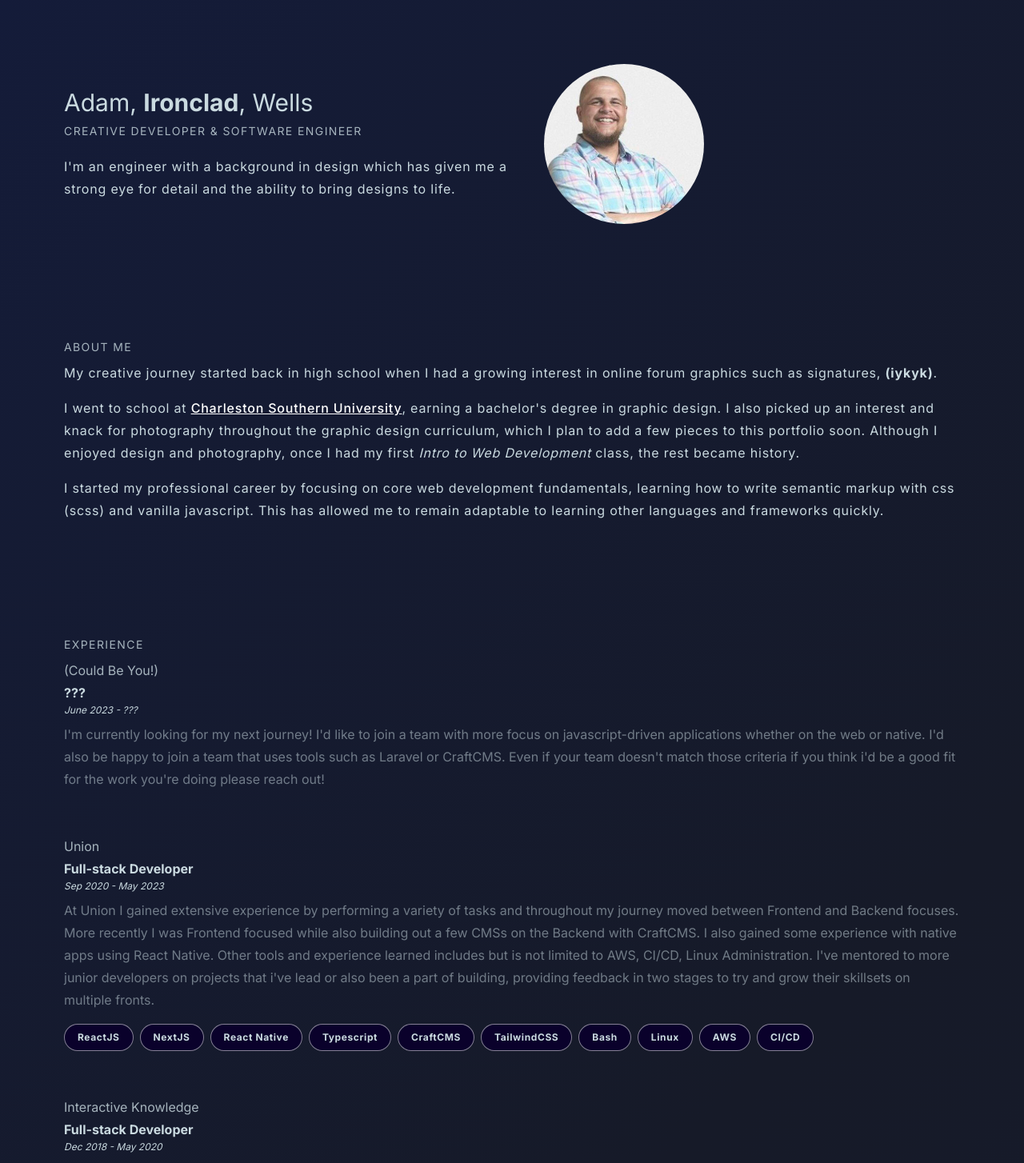
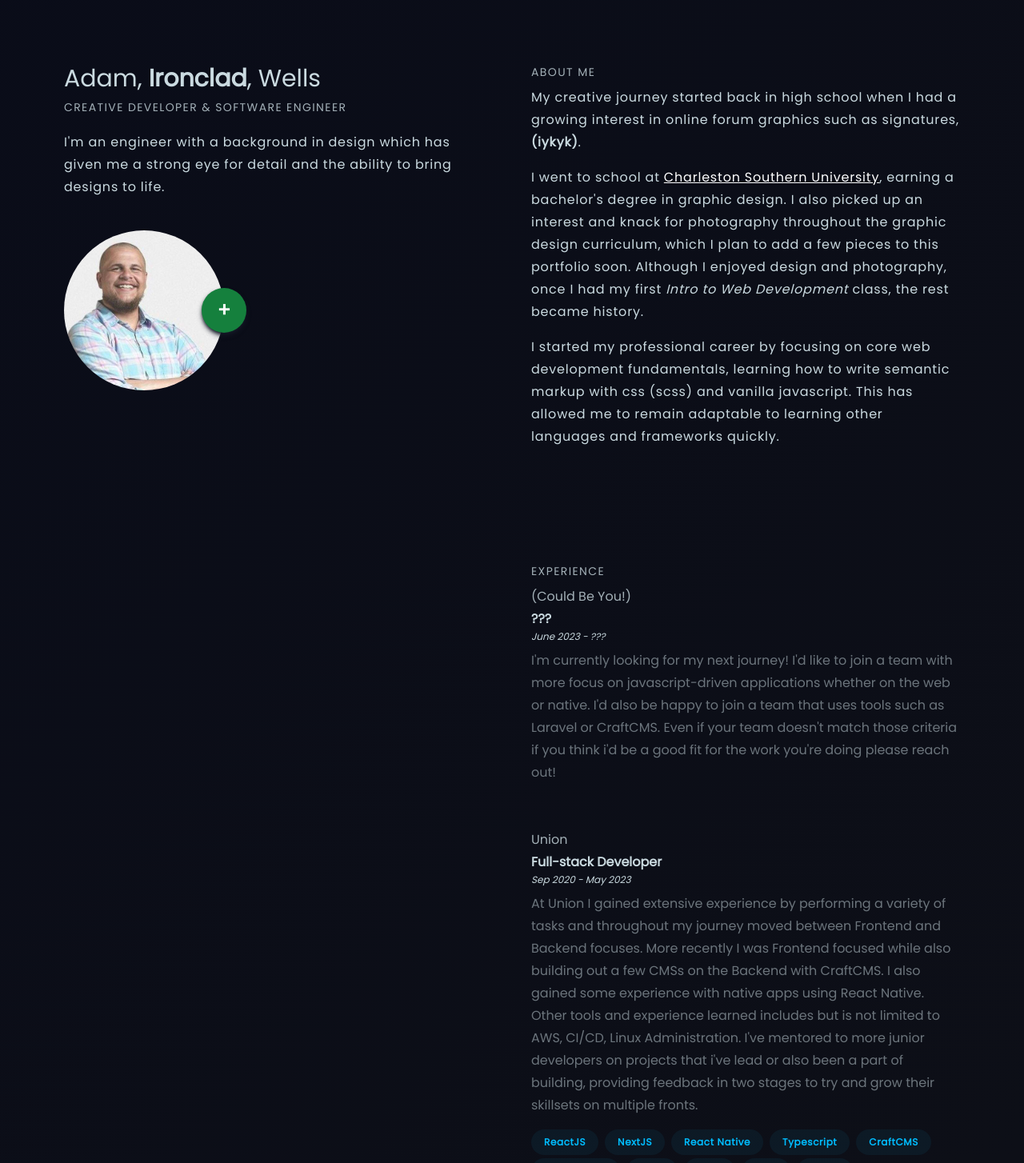
Before and after one commit to im-ironclad/ironfolio, a Next.js app: page / in a window 1280 px wide. Shown: the top 1454 px of the page at 80% size. Built offline with nearby package versions, Linux system fonts and the light colour scheme.

Commit message:
Some prog

```diff
--- a/src/app/components/ExperienceCard.tsx
+++ b/src/app/components/ExperienceCard.tsx
@@ -37,11 +37,11 @@ export default function ExperienceCard({
       </p>
 
       { tags.length > 0 &&
-        <ul className='flex flex-wrap gap-x-2 mt-4'>
+        <ul className='flex flex-wrap gap-x-2 gap-y-1 mt-4'>
           {tags.map((tool, i) => (
             <li
               key={tool + i}
-              className="rounded-full py-2 px-4 bg-[#0a012b] text-xs font-bold tracking-wider border-[1px] border-[rgba(255,255,255,0.5)]"
+              className="rounded-full py-2 px-4 bg-[#1ebff910] text-[#00bdff] text-xs font-bold tracking-wider"
             >
               {tool}
             </li>
--- a/src/app/components/HeadshotWithLinks.tsx
+++ b/src/app/components/HeadshotWithLinks.tsx
@@ -1,11 +1,11 @@
 import Image from 'next/image'
 
-export default function HeadshotWithLinks() {
+export default function HeadshotWithLinks({ containerClasses = '' }) {
   return (
-    <div className='order-1 relative min-w-[150px] mr-auto | lg:order-2'>
-      {/* <button
+    <div className={`relative min-w-[150px] mr-auto ${containerClasses}`}>
+      <button
         className='absolute top-1/2 -right-7 -translate-y-1/2 bg-green-700 rounded-full flex items-center justify-center h-14 w-14 text-2xl font-bold text-white shadow-md shadow-[#161a28]'
-      >+</button> */}
+      >+</button>
 
       <Image
         src={`/union-headshot.jpeg`}
--- a/src/app/components/ScrollWatcher.tsx
+++ b/src/app/components/ScrollWatcher.tsx
@@ -34,7 +34,7 @@ export default function ScrollWatcher() {
       `);
     }
 
-    window.addEventListener('scroll', throttle(onScroll, 50))
+    window.addEventListener('scroll', throttle(onScroll, 100))
 
     return () => {
         window.removeEventListener('scroll', onScroll)
--- a/src/app/globals.css
+++ b/src/app/globals.css
@@ -32,7 +32,8 @@ body {
  */
 body {
 	/* background: linear-gradient(-45deg, #ee7752, #e73c7e, #23a6d5, #23d5ab); */
-	background: linear-gradient(-45deg, #161c36, #161a28, #121d4b, #081134);
+	background: linear-gradient(-45deg, #161c36, #0d0f17, #070a1a, #28409f);
+	/* background: linear-gradient(-45deg, #161c36, #161a28, #121d4b, #081134); */
 	background-size: 400% 400%;
 	animation: gradient 15s ease infinite;
 }
--- a/src/app/layout.tsx
+++ b/src/app/layout.tsx
@@ -1,8 +1,8 @@
 import './globals.css'
-import { Inter } from 'next/font/google'
+import { Poppins } from 'next/font/google'
 import ScrollWatcher from './components/ScrollWatcher'
 
-const inter = Inter({ subsets: ['latin'] })
+const poppins = Poppins({ weight: ['400'], subsets: ['latin']})
 
 export const metadata = {
   title: 'Adam, Ironclad, Wells',
@@ -17,7 +17,7 @@ export default function RootLayout({
   return (
     <html lang="en" className='text-sm | md:text-base'>
       <ScrollWatcher />
-      <body className={`bg-[#040816] text-[#cadae0] leading-[1.75] pb-40 ${inter.className}`}>
+      <body className={`bg-[#040816] text-[#cadae0] leading-[1.75] pb-40 ${poppins.className}`}>
         {children}
       </body>
     </html>
--- a/src/app/page.tsx
+++ b/src/app/page.tsx
@@ -42,12 +42,10 @@ export default function Home() {
 	]
 
 	return (
-		<main className="min-h-screen flex flex-col items-start pt-10 px-8 [&>*+*]:mt-36 | lg:px-20 lg:pt-20">
-			<header className='flex flex-col gap-10 | lg:flex-row lg:items-center'>
-				<HeadshotWithLinks />
-
+		<main className="min-h-screen flex flex-col items-start gap-x-20 pt-10 px-8 [&>*+*]:mt-36 | lg:flex-row lg:px-20 lg:pt-20">
+			<header className='flex flex-col gap-10 shrink-0 | lg:w-[45%] lg:sticky lg:top-20 lg:left-0 lg:items-center'>
 				{/* Heading group/copy */}
-				<hgroup className='order-2 [&>*+*]:mt-5 | lg:order-1 | lg:max-w-[50%]'>
+				<hgroup className='[&>*+*]:mt-5 order-2 | lg:order-1'>
 					<h1 className='text-3xl'>
 						Adam, <strong>Ironclad</strong>, Wells
 					</h1>
@@ -60,8 +58,11 @@ export default function Home() {
 						I&apos;m an engineer with a background in design which has given me a strong eye for detail and the ability to bring designs to life.
 					</h3>
 				</hgroup>
+
+				<HeadshotWithLinks containerClasses='order-1 | lg:order-2' />
 			</header>
 
+			<div className='flex flex-col [&>*+*]:mt-36 | lg:!mt-0'>
 			  <Bio />
 
   			{/* Experience */}
@@ -96,6 +97,7 @@ export default function Home() {
   						</p>
   					</div>
   			</section> */}
+			</div>
 		</main>
 	)
 }
```
Lines whose indentation alone changed are shown as unchanged.
